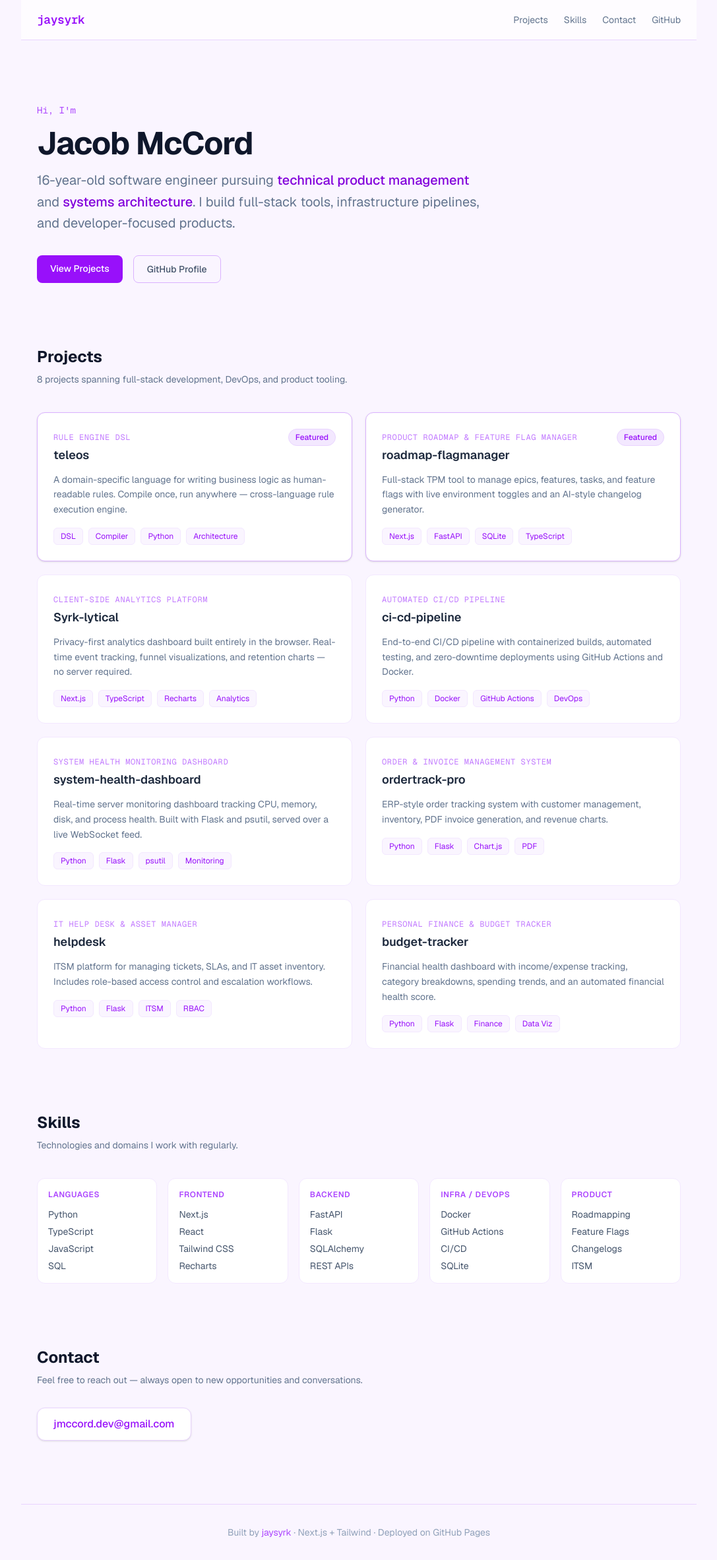
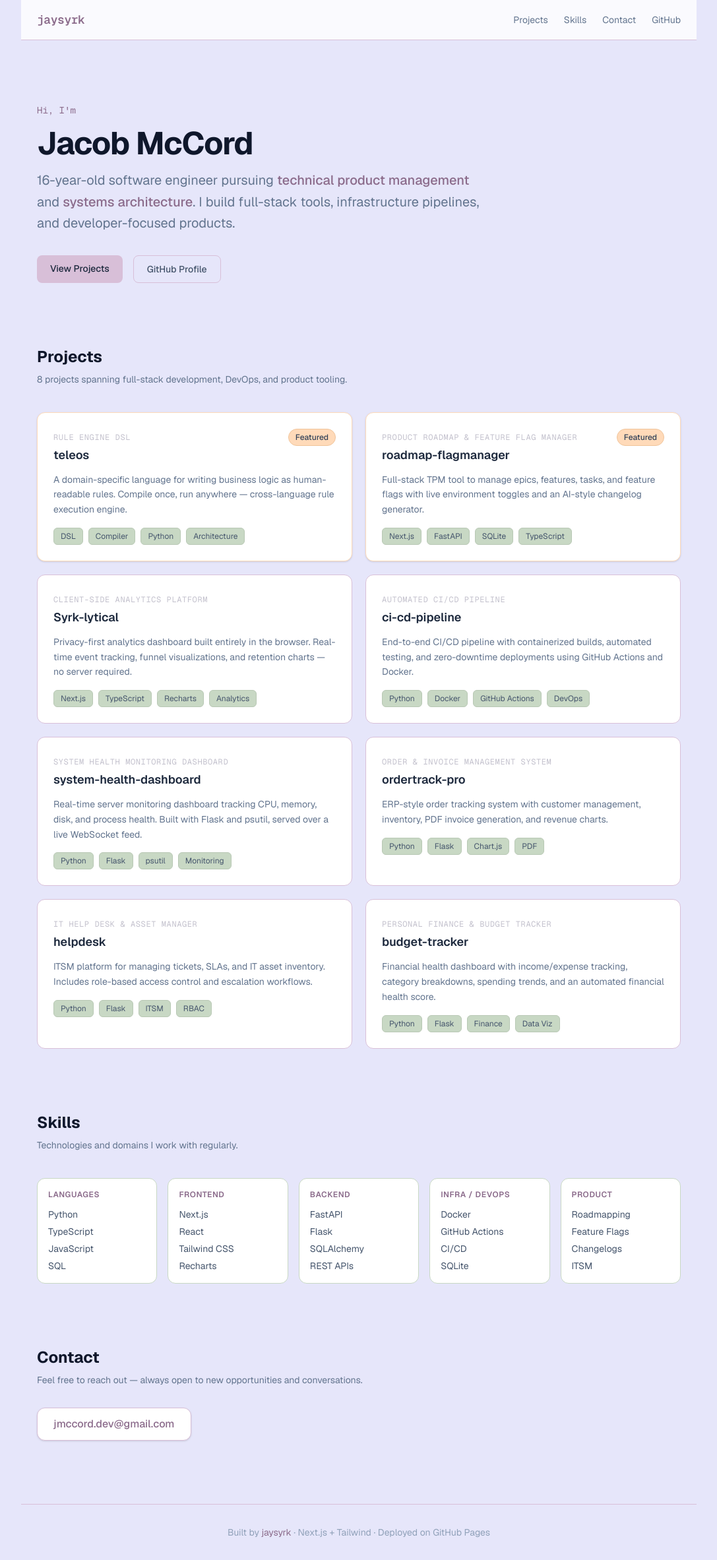
Before and after one commit to jaysyrk/jaysyrk.github.io, a Next.js app: page / in a window 1280 px wide. Shown: the whole page at 66% size, without its empty margins (96-1183 px from the left). Built offline with nearby package versions, Linux system fonts and the light colour scheme.

Commit message:
New pastel color palette

```diff
--- a/app/page.tsx
+++ b/app/page.tsx
@@ -83,19 +83,19 @@ const skills = [
 
 export default function Home() {
   return (
-    <main className="min-h-screen bg-purple-50 text-slate-800 font-sans">
+    <main className="min-h-screen bg-[#E6E6FA] text-slate-800 font-sans">
       {/* Nav */}
-      <nav className="border-b border-purple-200 bg-white/70 backdrop-blur-sm px-6 py-4 flex items-center justify-between max-w-5xl mx-auto">
-        <span className="font-mono text-purple-600 font-semibold tracking-tight text-lg">jaysyrk</span>
+      <nav className="border-b border-[#D8BFD8] bg-white/80 backdrop-blur-sm px-6 py-4 flex items-center justify-between max-w-5xl mx-auto">
+        <span className="font-mono text-[#8b6b8b] font-semibold tracking-tight text-lg">jaysyrk</span>
         <div className="flex gap-6 text-sm text-slate-500">
-          <a href="#projects" className="hover:text-purple-600 transition-colors">Projects</a>
-          <a href="#skills" className="hover:text-purple-600 transition-colors">Skills</a>
-          <a href="#contact" className="hover:text-purple-600 transition-colors">Contact</a>
+          <a href="#projects" className="hover:text-[#8b6b8b] transition-colors">Projects</a>
+          <a href="#skills" className="hover:text-[#8b6b8b] transition-colors">Skills</a>
+          <a href="#contact" className="hover:text-[#8b6b8b] transition-colors">Contact</a>
           <a
             href="https://github.com/jaysyrk"
             target="_blank"
             rel="noopener noreferrer"
-            className="hover:text-purple-600 transition-colors"
+            className="hover:text-[#8b6b8b] transition-colors"
           >
             GitHub
           </a>
@@ -104,18 +104,18 @@ export default function Home() {
 
       {/* Hero */}
       <section className="max-w-5xl mx-auto px-6 py-24">
-        <p className="text-purple-500 font-mono text-sm mb-4">Hi, I&apos;m</p>
+        <p className="text-[#8b6b8b] font-mono text-sm mb-4">Hi, I&apos;m</p>
         <h1 className="text-5xl font-bold tracking-tight mb-4 text-slate-900">Jacob McCord</h1>
         <p className="text-xl text-slate-500 max-w-2xl leading-relaxed">
           16-year-old software engineer pursuing{" "}
-          <span className="text-purple-700 font-medium">technical product management</span> and{" "}
-          <span className="text-purple-700 font-medium">systems architecture</span>. I build full-stack tools,
+          <span className="text-[#8b6b8b] font-medium">technical product management</span> and{" "}
+          <span className="text-[#8b6b8b] font-medium">systems architecture</span>. I build full-stack tools,
           infrastructure pipelines, and developer-focused products.
         </p>
         <div className="flex gap-4 mt-8">
           <a
             href="#projects"
-            className="px-5 py-2.5 bg-purple-600 hover:bg-purple-500 text-white rounded-lg text-sm font-medium transition-colors"
+            className="px-5 py-2.5 bg-[#D8BFD8] hover:bg-[#caaeca] text-slate-800 rounded-lg text-sm font-medium transition-colors"
           >
             View Projects
           </a>
@@ -123,7 +123,7 @@ export default function Home() {
             href="https://github.com/jaysyrk"
             target="_blank"
             rel="noopener noreferrer"
-            className="px-5 py-2.5 border border-purple-300 hover:border-purple-400 hover:bg-purple-100 rounded-lg text-sm font-medium transition-colors text-slate-600"
+            className="px-5 py-2.5 border border-[#D8BFD8] hover:border-[#caaeca] hover:bg-white rounded-lg text-sm font-medium transition-colors text-slate-600"
           >
             GitHub Profile
           </a>
@@ -144,23 +144,23 @@ export default function Home() {
               href={project.href}
               target="_blank"
               rel="noopener noreferrer"
-              className={`group block rounded-xl border p-6 transition-all hover:-translate-y-0.5 hover:shadow-lg hover:shadow-purple-200 ${
+              className={`group block rounded-xl border p-6 transition-all hover:-translate-y-0.5 hover:shadow-lg ${
                 project.highlight
-                  ? "border-purple-300 bg-white hover:border-purple-400 shadow-sm"
-                  : "border-purple-100 bg-white hover:border-purple-300"
+                  ? "border-[#FFDAB9] bg-white hover:border-[#f0c49a] shadow-sm hover:shadow-[#FFDAB9]/60"
+                  : "border-[#D8BFD8] bg-white hover:border-[#caaeca] hover:shadow-[#D8BFD8]/60"
               }`}
             >
               <div className="flex items-start justify-between mb-3">
                 <div>
-                  <span className="font-mono text-xs text-purple-400 uppercase tracking-wider">
+                  <span className="font-mono text-xs text-[#C3C1CD] uppercase tracking-wider">
                     {project.tagline}
                   </span>
-                  <h3 className="text-lg font-semibold mt-0.5 text-slate-800 group-hover:text-purple-600 transition-colors">
+                  <h3 className="text-lg font-semibold mt-0.5 text-slate-800 group-hover:text-[#8b6b8b] transition-colors">
                     {project.name}
                   </h3>
                 </div>
                 {project.highlight && (
-                  <span className="text-xs bg-purple-100 text-purple-600 border border-purple-200 rounded-full px-2.5 py-1 font-medium shrink-0 ml-3">
+                  <span className="text-xs bg-[#FFDAB9] text-slate-700 border border-[#f0c49a] rounded-full px-2.5 py-1 font-medium shrink-0 ml-3">
                     Featured
                   </span>
                 )}
@@ -168,7 +168,7 @@ export default function Home() {
               <p className="text-slate-500 text-sm leading-relaxed mb-4">{project.description}</p>
               <div className="flex flex-wrap gap-2">
                 {project.tags.map((tag) => (
-                  <span key={tag} className="text-xs bg-purple-50 text-purple-600 border border-purple-100 rounded-md px-2.5 py-1">
+                  <span key={tag} className="text-xs bg-[#C8D8C4] text-slate-600 border border-[#b8c8b4] rounded-md px-2.5 py-1">
                     {tag}
                   </span>
                 ))}
@@ -185,8 +185,8 @@ export default function Home() {
 
         <div className="grid grid-cols-2 md:grid-cols-3 lg:grid-cols-5 gap-4">
           {skills.map(({ category, items }) => (
-            <div key={category} className="bg-white border border-purple-100 rounded-xl p-4">
-              <h3 className="text-xs font-semibold text-purple-500 uppercase tracking-wider mb-3">
+            <div key={category} className="bg-white border border-[#C8D8C4] rounded-xl p-4">
+              <h3 className="text-xs font-semibold text-[#8b6b8b] uppercase tracking-wider mb-3">
                 {category}
               </h3>
               <ul className="space-y-1.5">
@@ -207,21 +207,21 @@ export default function Home() {
         <p className="text-slate-500 text-sm mb-8">Feel free to reach out — always open to new opportunities and conversations.</p>
         <a
           href="mailto:jmccord.dev@gmail.com"
-          className="inline-flex items-center gap-2 px-6 py-3 bg-white border border-purple-200 hover:border-purple-400 hover:bg-purple-50 rounded-xl text-purple-600 font-medium transition-colors shadow-sm"
+          className="inline-flex items-center gap-2 px-6 py-3 bg-white border border-[#D8BFD8] hover:border-[#caaeca] hover:bg-[#E6E6FA] rounded-xl text-[#8b6b8b] font-medium transition-colors shadow-sm"
         >
           jmccord.dev@gmail.com
         </a>
       </section>
 
       {/* Footer */}
-      <footer className="border-t border-purple-200 px-6 py-8 text-center text-sm text-slate-400 max-w-5xl mx-auto">
+      <footer className="border-t border-[#D8BFD8] px-6 py-8 text-center text-sm text-slate-400 max-w-5xl mx-auto">
         <p>
           Built by{" "}
           <a
             href="https://github.com/jaysyrk"
             target="_blank"
             rel="noopener noreferrer"
-            className="text-purple-500 hover:underline"
+            className="text-[#8b6b8b] hover:underline"
           >
             jaysyrk
           </a>{" "}
```
